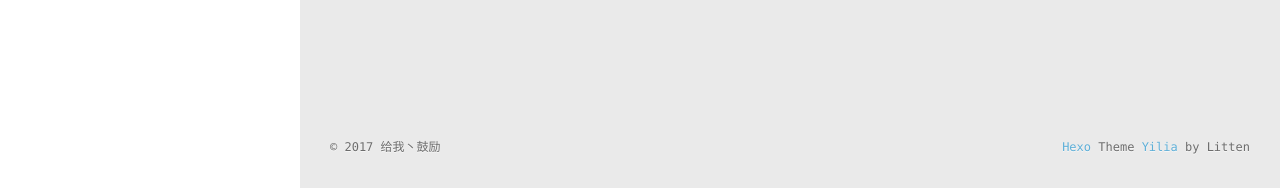
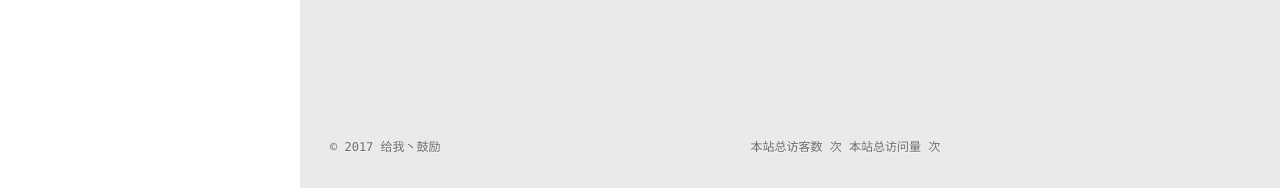
Before and after one commit to MyBaron/MyBaron.github.io, a plain HTML site: page tags/随笔/index.html in a window 1280 px wide. Shown: the part 612-800 px from the top of the page. Drawn offline with Linux system fonts and the light colour scheme; some packages are replaced by stand-ins of ours; a script that the page names is missing.

Commit message:
Site updated: 2017-06-16 20:15:21

```diff
--- a/tags/随笔/index.html
+++ b/tags/随笔/index.html
@@ -211,18 +211,26 @@
           </div>
         </div>
       </div>
-      <footer id="footer">
+
+<script async src="//dn-lbstatics.qbox.me/busuanzi/2.3/busuanzi.pure.mini.js"></script>
+<footer id="footer">
   <div class="outer">
     <div id="footer-info">
     	<div class="footer-left">
     		&copy; 2017 给我丶鼓励
     	</div>
-      	<div class="footer-right">
-      		<a href="http://hexo.io/" target="_blank">Hexo</a>  Theme <a href="https://github.com/litten/hexo-theme-yilia" target="_blank">Yilia</a> by Litten
-      	</div>
+      	<!-- 不蒜统计 -->
+<span style="display: inline;" id="busuanzi_container_site_uv">本站总访客数 <span id="busuanzi_value_site_uv" font="微软雅黑" style="color:white"></span> 次</span>
+<span style="display: inline;" id="busuanzi_container_site_pv">本站总访问量 <span id="busuanzi_value_site_pv" font="微软雅黑" style="color:white"></span> 次</span>
+
     </div>
   </div>
 </footer>
+
+
+
+
+
     </div>
     <script>
 	var yiliaConfig = {
```
Also changed, not shown: 2017/06/15/建立博客初衷/index.html (+14 -4 lines), 2017/06/16/java基本功16课：（0）立flag/index.html (+14 -4 lines), 2017/06/16/java基本功16课：（1）数组与内存控制/index.html (+14 -4 lines), archives/2017/06/index.html (+12 -4 lines), archives/2017/index.html (+12 -4 lines), archives/index.html (+12 -4 lines), index.html (+18 -4 lines), tags/java基本功/index.html (+12 -4 lines).
